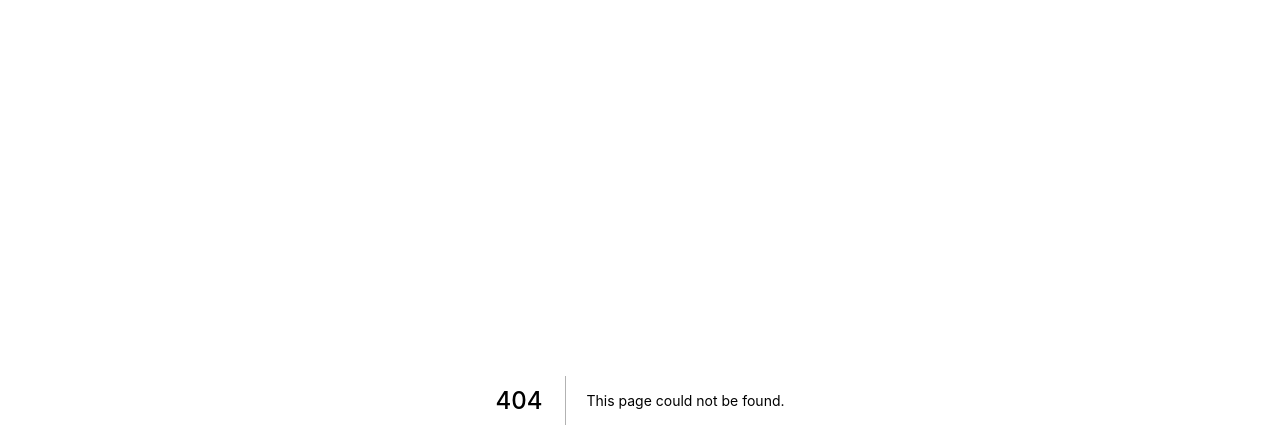
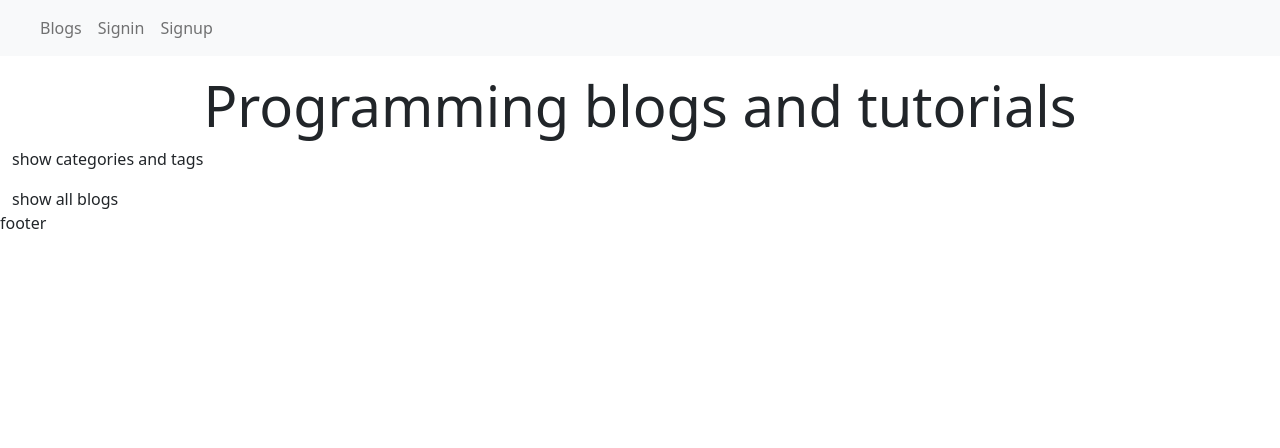
Before and after one commit to scottstossel/expressocode-frontend-next, a Next.js app: page /blogs in a window 1280 px wide. Before the commit this address had no page. Shown: the top 448 px of the page. Built offline with nearby package versions, Linux system fonts and the light colour scheme; a small style sheet from the web is missing.

Commit message:
all blogs page

```diff
--- a/actions/blogActions.js
+++ b/actions/blogActions.js
@@ -15,3 +15,16 @@ export const createBlog = (blog, token) => {
       })
       .catch(err => console.log(err));
 };
+
+export const listBlogsWithCategoriesAndTags = (blog, token) => {
+  return fetch(`${API}/blogs-categories-tags`, {
+      method: 'POST',
+      headers: {
+          Accept: 'application/json'
+      }
+  })
+      .then(response => {
+          return response.json();
+      })
+      .catch(err => console.log(err));
+};
--- a/components/Header.js
+++ b/components/Header.js
@@ -41,6 +41,13 @@ const Header = () => {
         <NavbarToggler onClick={toggle} />
         <Collapse isOpen={isOpen} navbar>
           <Nav className="ml-auto" navbar>
+              <>
+                <NavItem>
+                  <Link href="/blogs">
+                    <NavLink style={{ cursor: "pointer" }}>Blogs</NavLink>
+                  </Link>
+                </NavItem>
+              </>
             {!isAuth() && (
               <>
                 <NavItem>
--- /dev/null
+++ b/pages/blogs/index.js
@@ -0,0 +1,32 @@
+import Head from 'next/head';
+import Link from 'next/link';
+import Layout from '../../components/Layout';
+import { useState } from 'react';
+import { listBlogsWithCategoriesAndTags } from '../../actions/blogActions';
+import { API } from '../../config';
+
+const Blogs = () => {
+  return (
+    <>
+      <Layout>
+        <main>
+          <div className="container-fluid">
+            <header>
+              <div className="col-md-12 pt-3">
+                <h1 className="display-4 font-weight-bold text-center">Programming blogs and tutorials</h1>
+              </div>
+              <section>
+                <p>show categories and tags</p>
+              </section>
+            </header>
+          </div>
+          <div className="container-fluid">
+            <div className="col-md-12">show all blogs</div>
+          </div>
+        </main>
+      </Layout>
+    </>
+  )
+}
+
+export default Blogs; //getInitialProps
```
Also changed, not shown: components/crud/BlogCreate.js (+3 -31 lines), helpers/quill.js (added, +28 -0 lines).
